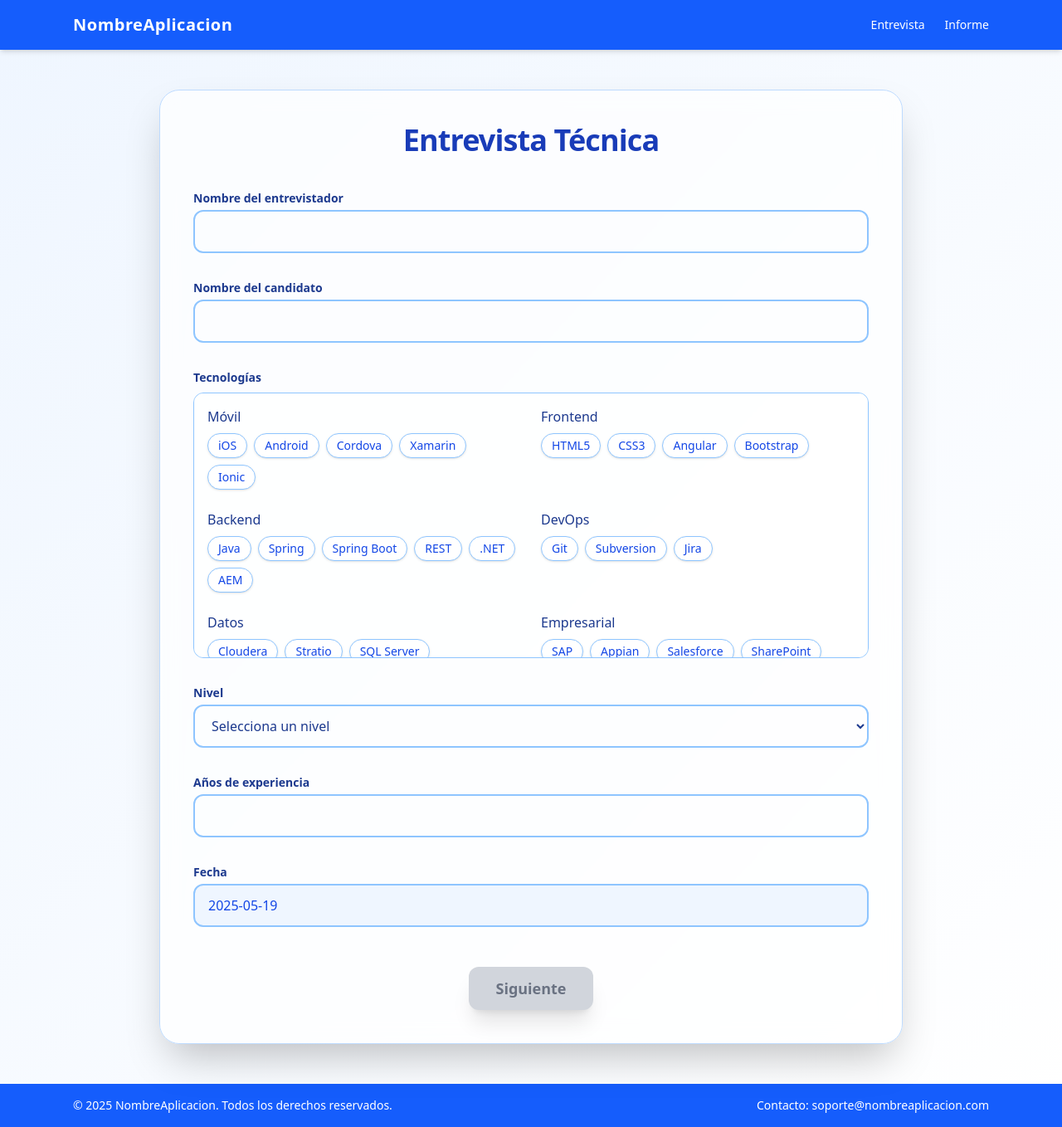
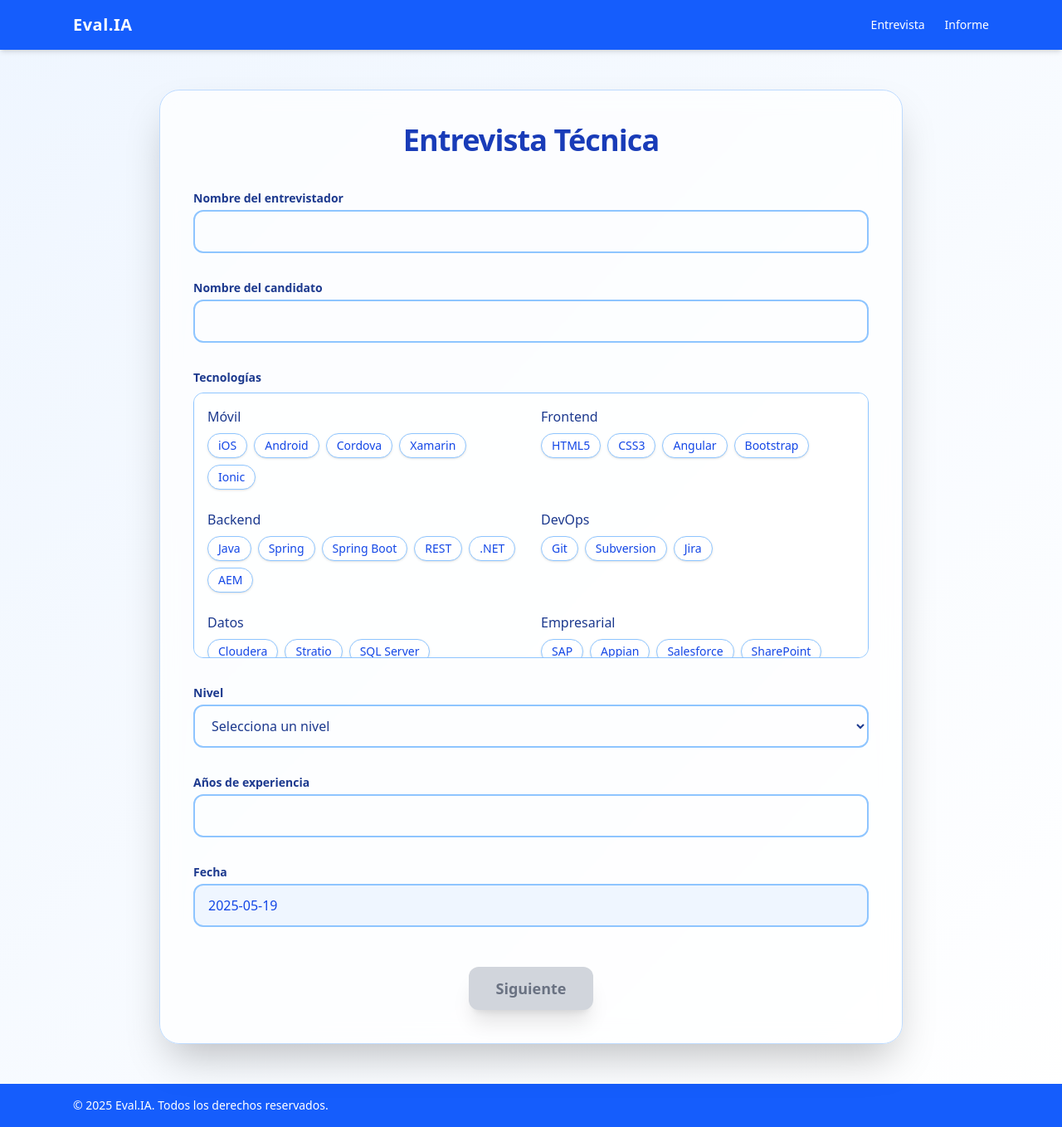
Before and after one commit to Eval-ia/FrontendEntrevistas, a React (Vite) app: page / in a window 1280 px wide. Shown: the whole page at 83% size. Built offline with nearby package versions, Linux system fonts and the light colour scheme.

Commit message:
commit 6

```diff
--- a/src/components/general/Footer.jsx
+++ b/src/components/general/Footer.jsx
@@ -4,10 +4,7 @@ export default function Footer() {
   return (
     <footer className="w-full bg-blue-600 text-white py-4 mt-12">
       <div className="max-w-6xl mx-auto px-6 flex flex-col sm:flex-row justify-between items-center text-sm">
-        <span>© 2025 NombreAplicacion. Todos los derechos reservados.</span>
-        <div className="mt-2 sm:mt-0">
-          Contacto: soporte@nombreaplicacion.com
-        </div>
+        <span>© 2025 Eval.IA. Todos los derechos reservados.</span>
       </div>
     </footer>
   );
--- a/src/components/general/Header.jsx
+++ b/src/components/general/Header.jsx
@@ -6,11 +6,11 @@ export default function Header() {
     <header className="w-full bg-blue-600 text-white py-4 shadow-md">
       <div className="max-w-6xl mx-auto px-6 flex items-center justify-between">
         <Link to="/" className="text-xl font-bold tracking-wide hover:underline">
-          NombreAplicacion
+          Eval.IA
         </Link>
         <nav className="space-x-6 text-sm font-medium">
-          <a href="#entrevista" className="hover:underline">Entrevista</a>
-          <a href="#informe" className="hover:underline">Informe</a>
+          <Link to="/" className="hover:underline">Entrevista</Link>
+          <Link to="#informe" className="hover:underline">Informe</Link>
         </nav>
       </div>
     </header>
```
